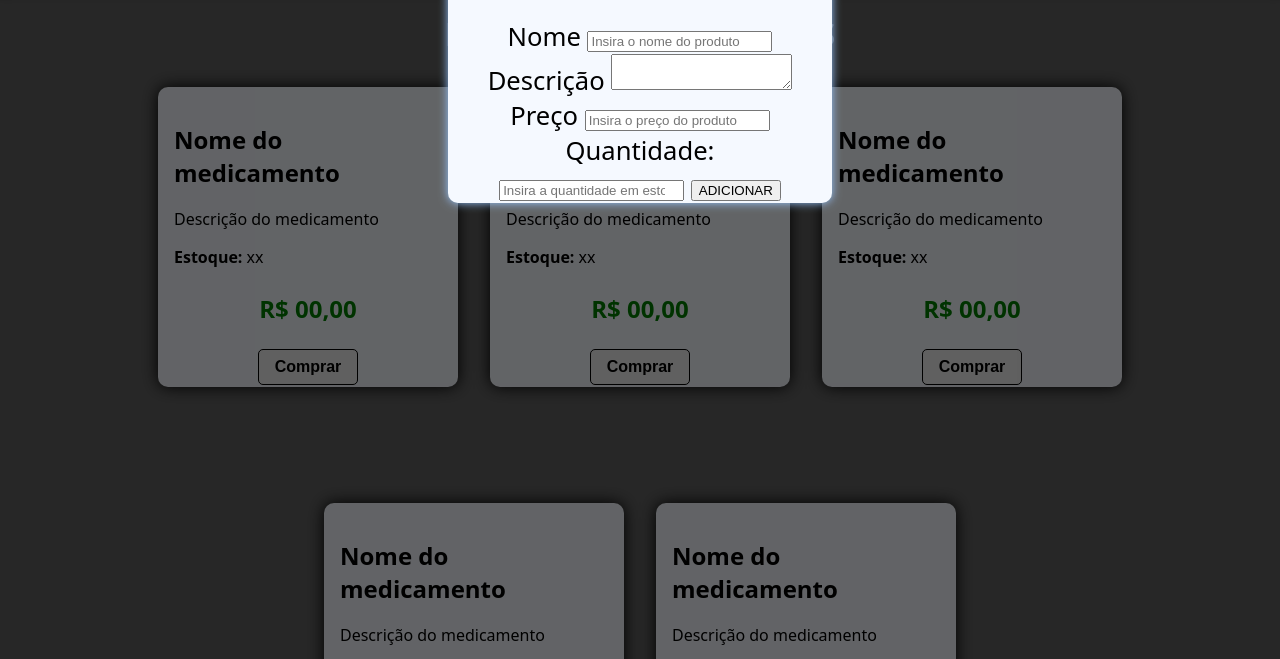
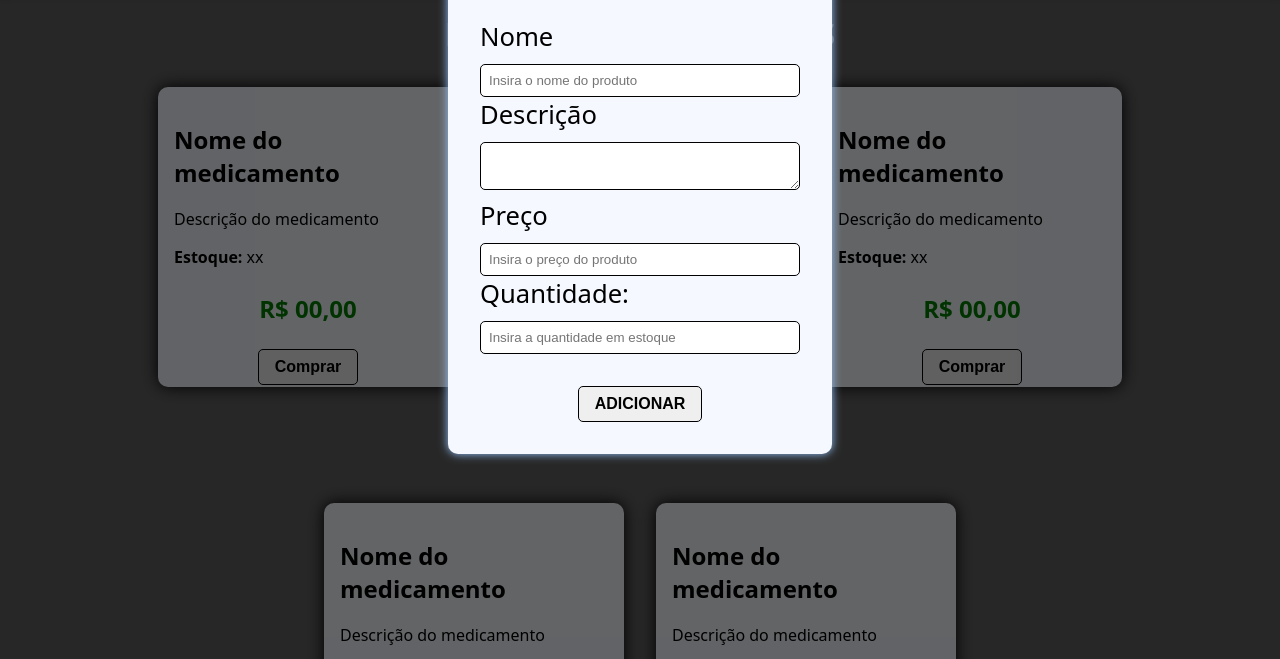
Before and after one commit to BenoGustavo/eCommerce-HTML, a plain HTML site: page html/products.html in a window 1280 px wide. Both pictures are taken after a click on the link "ADD PRODUTO". Shown: the part 126-785 px from the top of the page. Drawn offline with Linux system fonts and the light colour scheme.

Commit message:
added css to the modal add product

```diff
--- a/script/products.js
+++ b/script/products.js
@@ -5,16 +5,16 @@ let modalLink = document.getElementById('new_product');
 modalLink.addEventListener('click', function (event) {
     event.preventDefault();
     modalFactory(
-        '<h1>ADICIONAR PRODUTO</h1>\
-        <label>Nome</label>\
-        <input type="text" placeholder="Insira o nome do produto">\
-        <label>Descrição</label>\
-        <textarea></textarea>\
-        <label>Preço</label>\
-        <input type="number" placeholder="Insira o preço do produto">\
-        <label>Quantidade:</label>\
-        <input type="number" placeholder="Insira a quantidade em estoque">\
-        <button id="submit">ADICIONAR</button>',
+        '<h1 style="text-align: center;">ADICIONAR PRODUTO</h1>\
+        <label for="product_name_input">Nome</label></br>\
+        <input style="margin-top:10px;border-radius: 5px; border:solid 1px black; height: 100%;width: 100%;padding: 0.5rem;" type="text" placeholder="Insira o nome do produto" id="product_name_input"></br>\
+        <label  for="product_description_input" >Descrição</label></br>\
+        <textarea style="margin-top:10px;border-radius: 5px; border:solid 1px black; height: 100%;width: 100%;padding: 0.5rem;" id="product_description_input"></textarea></br>\
+        <label for="product_price_input">Preço</label></br>\
+        <input style="margin-top:10px;border-radius: 5px; border:solid 1px black; height: 100%;width: 100%;padding: 0.5rem;" id="product_price_input" type="number" placeholder="Insira o preço do produto"></br>\
+        <label for="product_quantity_input">Quantidade:</label></br>\
+        <input style="margin-top:10px;border-radius: 5px; border:solid 1px black; height: 100%;width: 100%;padding: 0.5rem;" id="product_quantity_input" type="number" placeholder="Insira a quantidade em estoque"></br>\
+        <button style="display: block; margin-top:2rem;margin-bottom:2rem;margin-left: auto; margin-right: auto; padding: 0.5rem 1rem; border: solid 1px black; border-radius: 5px; color: black; font-size: 1rem; cursor: pointer; transition: all 0.3s ease; font-weight: 600;" id="add_product">ADICIONAR</button>',
         {
             display: 'block',
             position: 'absolute',
@@ -27,7 +27,7 @@ modalLink.addEventListener('click', function (event) {
             borderRadius: "10px",
             backgroundColor: 'hsl(213 100% 98%)',
             padding: '0 2rem',
-            textAlign: 'center',
+            textAlign: 'left',
             boxShadow: '0 0 10px 0 hsl(213 100% 80%)',
             transition: 'all 0.3s ease-in-out',
         }
```
Also changed, not shown: html/products.html (+0 -1 lines).
